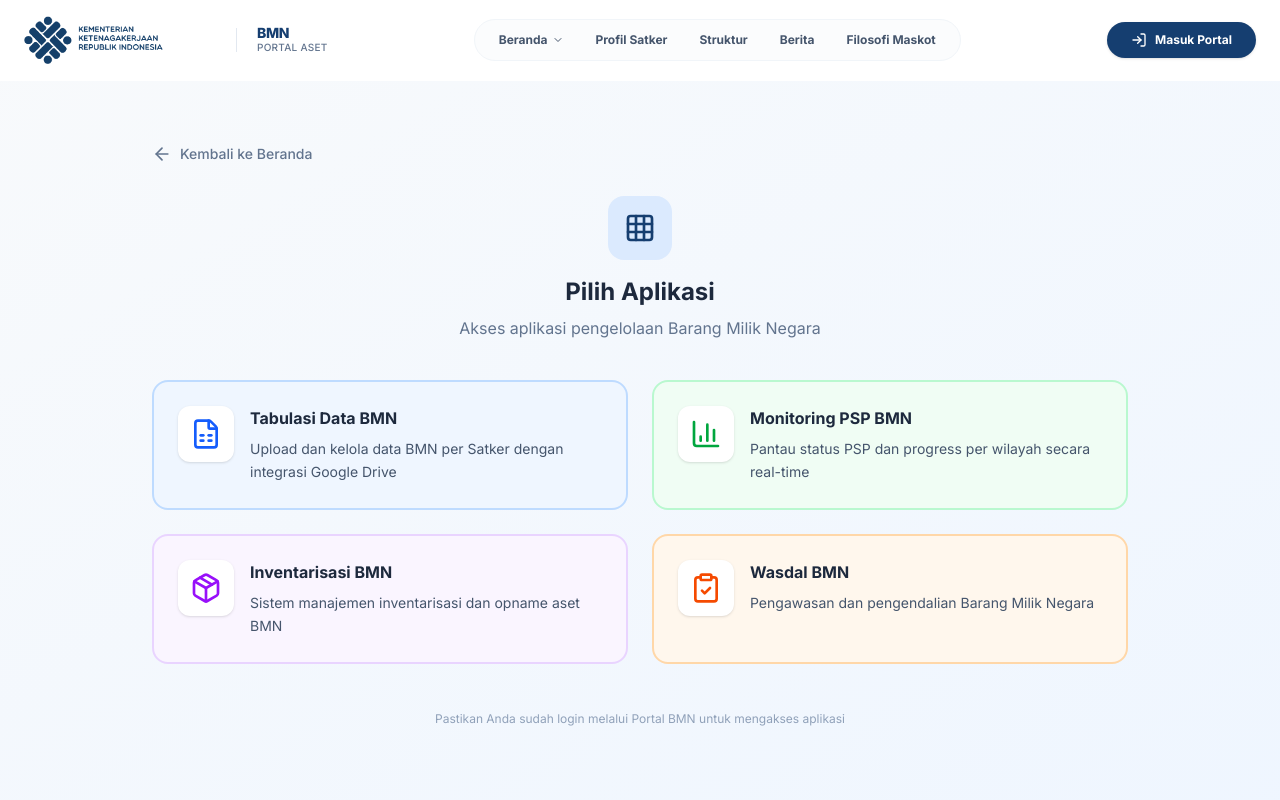
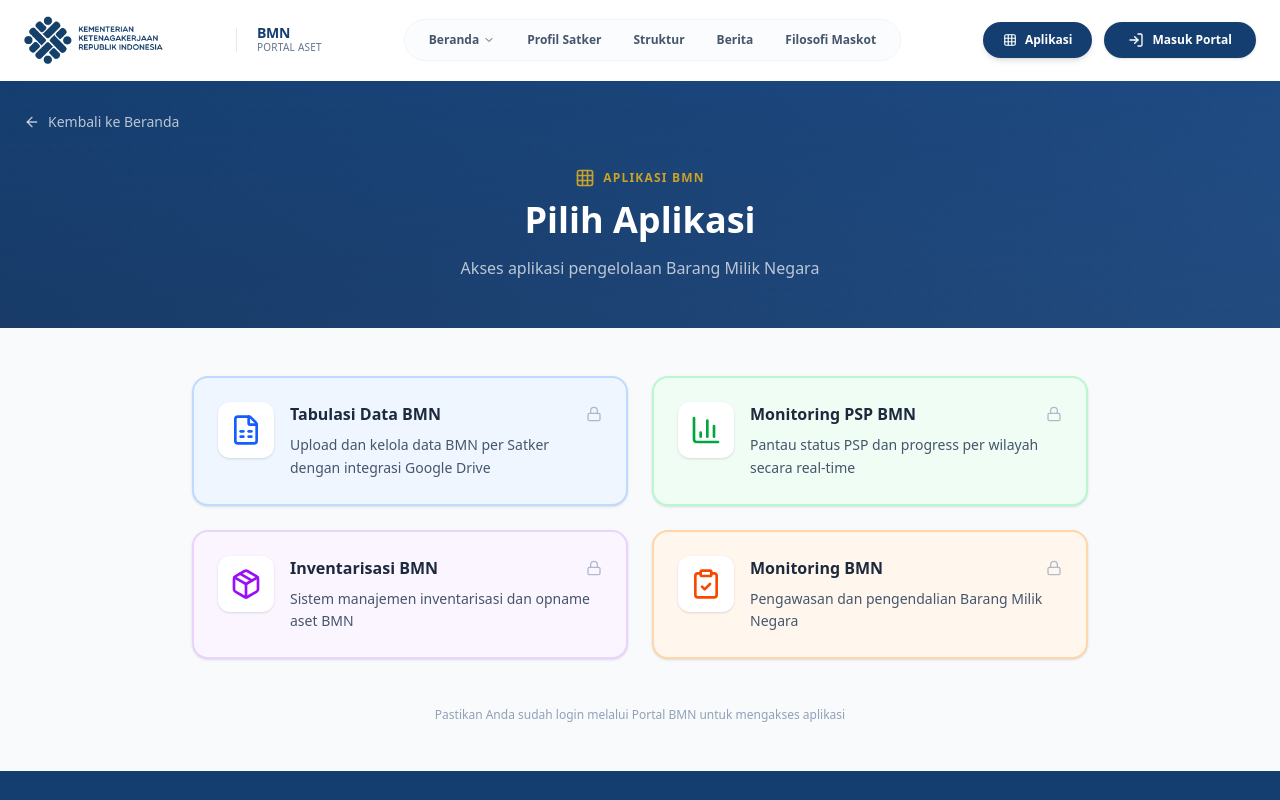
Before and after one commit to mohrgg/landing-page-bmn, a Next.js app: page /aplikasi in a window 1280 px wide. Shown: the top 800 px of the page. Built offline with nearby package versions, Linux system fonts and the light colour scheme.

Commit message:
fix: update UI components and login flow
- Update various page components styling
- Improve login modal and header components
- Add pattern SVG asset
- Add custom hooks for better state management

```diff
--- a/src/app/aplikasi/page.tsx
+++ b/src/app/aplikasi/page.tsx
@@ -1,16 +1,21 @@
 'use client';
 
+import { useState } from 'react';
 import {
     BarChart3,
     FileSpreadsheet,
     Package,
     ClipboardCheck,
-    ArrowLeft,
     ExternalLink,
-    Grid
+    Grid,
+    Lock
 } from 'lucide-react';
-import Link from 'next/link';
-import Image from 'next/image';
+import LoginModal from '@/components/LoginModal';
+import { useAuth } from '@/hooks/useAuth';
+import Header from '@/components/Header';
+import Footer from '@/components/Footer';
+import BackButton from '@/components/ui/BackButton';
+import { motion } from 'framer-motion';
 
 interface AppItem {
     id: string;
@@ -52,7 +57,7 @@ const applications: AppItem[] = [
     },
     {
         id: 'wasdal',
-        name: 'Wasdal BMN',
+        name: 'Monitoring BMN',
         description: 'Pengawasan dan pengendalian Barang Milik Negara',
         url: 'http://wasdal.bmn.local:3004',
         icon: <ClipboardCheck className="w-8 h-8" />,
@@ -62,35 +67,63 @@ const applications: AppItem[] = [
 ];
 
 export default function AplikasiPage() {
+    const [isLoginModalOpen, setIsLoginModalOpen] = useState(false);
+    const { user, refreshAuth } = useAuth();
+    const isLoggedIn = !!user;
+
+    const handleAppClick = (e: React.MouseEvent, url: string) => {
+        e.preventDefault();
+
+        if (!isLoggedIn) {
+            setIsLoginModalOpen(true);
+        } else {
+            window.open(url, '_blank');
+        }
+    };
+
     return (
-        <div className="min-h-screen bg-gradient-to-br from-slate-50 to-blue-50 animate-[fadeIn_500ms_ease-out] pt-24">
-            {/* Main Content */}
-            <main className="max-w-5xl mx-auto px-6 py-12">
-                <div className="flex items-center gap-2 mb-8 text-slate-500 hover:text-[#153e70] transition-colors w-fit">
-                    <Link href="/" className="flex items-center gap-2">
-                        <ArrowLeft className="w-5 h-5" />
-                        <span className="text-sm font-medium">Kembali ke Beranda</span>
-                    </Link>
+        <div className="min-h-screen bg-slate-50 font-sans text-slate-900">
+            <Header />
+
+            <main className="pt-20">
+                {/* Hero Section */}
+                <section className="bg-gradient-to-br from-[#153e70] via-[#1e4a82] to-[#2a5d9e] relative overflow-hidden">
+                    <div className="absolute inset-0 opacity-10 bg-[url('/images/pattern.svg')]"></div>
+                    <div className="absolute inset-0 bg-gradient-to-t from-black/20 to-transparent"></div>
+
+                    <div className="container-custom relative z-10">
+                        <BackButton />
+
+                        <div className="pb-12 pt-4 text-center">
+                            <motion.div
+                                initial={{ opacity: 0, y: 20 }}
+                                animate={{ opacity: 1, y: 0 }}
+                            >
+                                <div className="flex items-center justify-center gap-2 mb-3">
+                                    <Grid className="w-5 h-5 text-[#c9a227]" />
+                                    <span className="text-xs font-bold text-[#c9a227] uppercase tracking-widest">Aplikasi BMN</span>
                                 </div>
+                                <h1 className="text-3xl md:text-4xl font-bold text-white mb-4">Pilih Aplikasi</h1>
+                                <p className="text-white/70 max-w-xl mx-auto">
+                                    Akses aplikasi pengelolaan Barang Milik Negara
+                                </p>
+                            </motion.div>
+                        </div>
+                    </div>
+                </section>
 
-                <div className="text-center mb-10 animate-[scaleIn_500ms_ease-out]">
-                    <div className="w-16 h-16 bg-blue-100 rounded-2xl mx-auto mb-4 flex items-center justify-center text-[#153e70]">
-                        <Grid className="w-8 h-8" />
-                    </div>
-                    <h2 className="text-2xl font-bold text-slate-800 mb-2">Pilih Aplikasi</h2>
-                    <p className="text-slate-500">Akses aplikasi pengelolaan Barang Milik Negara</p>
-                </div>
-
-                {/* App Grid */}
-                <div className="grid grid-cols-1 md:grid-cols-2 gap-6">
+                {/* Applications Grid */}
+                <section className="py-12">
+                    <div className="container-custom">
+                        <div className="grid grid-cols-1 md:grid-cols-2 gap-6 max-w-4xl mx-auto">
                             {applications.map((app, index) => (
-                        <a
+                                <motion.div
                                     key={app.id}
-                            href={app.url}
-                            target="_blank"
-                            rel="noopener noreferrer"
-                            className={`group p-6 rounded-2xl border-2 transition-all duration-300 ${app.bgColor} animate-[scaleIn_500ms_ease-out_both]`}
-                            style={{ animationDelay: `${index * 100}ms` }}
+                                    initial={{ opacity: 0, y: 20 }}
+                                    animate={{ opacity: 1, y: 0 }}
+                                    transition={{ delay: index * 0.1 }}
+                                    onClick={(e) => handleAppClick(e, app.url)}
+                                    className={`group p-6 rounded-2xl border-2 transition-all duration-300 ${app.bgColor} cursor-pointer shadow-sm hover:shadow-lg`}
                                 >
                                     <div className="flex items-start gap-4">
                                         <div className={`p-3 rounded-xl bg-white shadow-sm ${app.color}`}>
@@ -101,14 +134,18 @@ export default function AplikasiPage() {
                                                 <h3 className="font-bold text-slate-800 group-hover:text-slate-900">
                                                     {app.name}
                                                 </h3>
+                                                {isLoggedIn ? (
                                                     <ExternalLink className="w-4 h-4 text-slate-400 opacity-0 group-hover:opacity-100 transition-opacity" />
+                                                ) : (
+                                                    <Lock className="w-4 h-4 text-slate-400 opacity-70" />
+                                                )}
                                             </div>
                                             <p className="text-sm text-slate-600 leading-relaxed">
                                                 {app.description}
                                             </p>
                                         </div>
                                     </div>
-                        </a>
+                                </motion.div>
                             ))}
                         </div>
 
@@ -118,7 +155,21 @@ export default function AplikasiPage() {
                                 Pastikan Anda sudah login melalui Portal BMN untuk mengakses aplikasi
                             </p>
                         </div>
+                    </div>
+                </section>
             </main>
+
+            <Footer />
+
+            {/* Login Modal Integration */}
+            <LoginModal
+                isOpen={isLoginModalOpen}
+                onClose={() => setIsLoginModalOpen(false)}
+                onLoginSuccess={() => {
+                    refreshAuth();
+                    setIsLoginModalOpen(false);
+                }}
+            />
         </div>
     );
 }
--- a/src/app/berita/page.tsx
+++ b/src/app/berita/page.tsx
@@ -62,7 +62,7 @@ export default function BeritaPage() {
             <main className="pt-20">
                 {/* Hero Section */}
                 <section className="bg-gradient-to-br from-[#153e70] via-[#1e4a82] to-[#2a5d9e] relative overflow-hidden">
-                    <div className="absolute inset-0 opacity-10 bg-[url('/images/pattern.png')]"></div>
+                    <div className="absolute inset-0 opacity-10 bg-[url('/images/pattern.svg')]"></div>
                     <div className="absolute inset-0 bg-gradient-to-t from-black/20 to-transparent"></div>
 
                     <div className="container-custom relative z-10">
--- a/src/app/struktur/page.tsx
+++ b/src/app/struktur/page.tsx
@@ -19,7 +19,7 @@ export default function StrukturPage() {
             <main className="pt-20">
                 {/* Hero Section */}
                 <section className="bg-gradient-to-br from-[#153e70] via-[#1e4a82] to-[#2a5d9e] relative overflow-hidden">
-                    <div className="absolute inset-0 opacity-10 bg-[url('/images/pattern.png')]"></div>
+                    <div className="absolute inset-0 opacity-10 bg-[url('/images/pattern.svg')]"></div>
                     <div className="absolute inset-0 bg-gradient-to-t from-black/20 to-transparent"></div>
 
                     <div className="container-custom relative z-10">
--- a/src/components/EfficiencySection.tsx
+++ b/src/components/EfficiencySection.tsx
@@ -78,7 +78,7 @@ export default function EfficiencySection() {
                                     3 Indikator (Belanja Modal, Penambahan Aset, dan Pengurangan Aset)
                                 </p>
                                 <div className="h-[300px]">
-                                    <ResponsiveContainer width="100%" height="100%">
+                                    <ResponsiveContainer width="100%" height="100%" minHeight={300}>
                                         <BarChart data={modalData} barGap={0} barCategoryGap="20%">
                                             <CartesianGrid strokeDasharray="3 3" vertical={false} />
                                             <XAxis dataKey="kategori" tick={{ fontSize: 12 }} />
@@ -150,7 +150,7 @@ export default function EfficiencySection() {
                                         Total PNBP Selama Tahun 2021, 2022, 2023
                                     </p>
                                     <div className="h-[200px]">
-                                        <ResponsiveContainer width="100%" height="100%">
+                                        <ResponsiveContainer width="100%" height="100%" minHeight={200}>
                                             <BarChart data={pnbpYearData} margin={{ top: 10, right: 30, left: 0, bottom: 0 }}>
                                                 <CartesianGrid strokeDasharray="3 3" vertical={false} />
                                                 <XAxis dataKey="tahun" />
--- a/src/components/Header.tsx
+++ b/src/components/Header.tsx
@@ -2,29 +2,22 @@
 
 import Image from 'next/image';
 import Link from 'next/link';
-import { useRouter } from 'next/navigation';
-import { Menu, ChevronDown, Grid, LogOut, LogIn } from 'lucide-react';
-import { useEffect, useState } from 'react';
-
+import { useState, useEffect } from 'react';
+import { Menu, LogIn, ChevronDown, LogOut, Grid } from 'lucide-react';
+import { usePathname, useRouter } from 'next/navigation';
 import LoginModal from './LoginModal';
-
-interface UserData {
-  username: string;
-  role: string;
-  name: string;
-}
+import { useAuth } from '@/hooks/useAuth';
 
 export default function Header() {
-  const router = useRouter();
   const [scrolled, setScrolled] = useState(false);
   const [isLoginOpen, setIsLoginOpen] = useState(false);
   const [isMobileMenuOpen, setIsMobileMenuOpen] = useState(false);
-  const [user, setUser] = useState<UserData | null>(null);
   const [showLogoutConfirm, setShowLogoutConfirm] = useState(false);
+  const router = useRouter();
+  const { user, refreshAuth, logout } = useAuth();
 
   const handleLogout = () => {
-    setUser(null);
-    document.cookie = 'sso_token=; path=/; domain=.bmn.local; expires=Thu, 01 Jan 1970 00:00:00 GMT';
+    logout();
     setShowLogoutConfirm(false);
     router.push('/');
     router.refresh();
@@ -35,50 +28,29 @@ export default function Header() {
       setScrolled(window.scrollY > 20);
     };
     window.addEventListener('scroll', handleScroll);
-
-    // Check for existing SSO session
-    const checkSession = () => {
-      const cookies = document.cookie.split(';');
-      const ssoCookie = cookies.find(c => c.trim().startsWith('sso_token='));
-
-      if (ssoCookie) {
-        try {
-          const token = ssoCookie.split('=')[1];
-          // Decode JWT payload (part 2)
-          const payload = JSON.parse(atob(token.split('.')[1]));
-
-          if (payload && payload.username) {
-            setUser({
-              username: payload.username,
-              role: payload.role,
-              name: payload.name
-            });
-          }
-        } catch (e) {
-          console.error("Failed to restore session:", e);
-        }
-      }
-    };
-
-    checkSession();
-
     return () => window.removeEventListener('scroll', handleScroll);
   }, []);
 
-  const scrollToSection = (id: string, e: React.MouseEvent) => {
-    e.preventDefault();
-    const element = document.getElementById(id);
-    if (element) {
-      const headerOffset = 80;
-      const elementPosition = element.getBoundingClientRect().top;
-      const offsetPosition = elementPosition + window.scrollY - headerOffset;
+  const navLinks = [
+    { name: 'Beranda', href: '/' },
+    { name: 'Profil Satker', href: '/profil-satker' },
+    { name: 'Struktur', href: '/struktur' },
+    { name: 'Berita', href: '/berita' },
+    { name: 'Filosofi Maskot', href: '/filosofi-maskot' },
+  ];
 
-      window.scrollTo({
-        top: offsetPosition,
-        behavior: 'smooth'
-      });
-    }
-  };
+  const homePageSections = [
+    { label: 'Beranda', href: '/' },
+    { label: 'Pencapaian', href: '/#achievements' },
+    { label: 'Sebaran Aset', href: '/#sebaran' },
+    { label: 'Kinerja', href: '/#performance' },
+    { label: 'Analisis', href: '/#analisis' },
+    { label: 'Berita', href: '/#berita' },
+    { label: 'Galeri', href: '/#galeri' },
+  ];
+
+  const pathname = usePathname();
+  const isHomePage = pathname === '/';
 
   return (
     <>
@@ -121,15 +93,7 @@ export default function Header() {
                 <ChevronDown className="w-3 h-3" />
               </button>
               <div className="absolute top-full left-0 mt-3 w-48 bg-white border border-slate-100 rounded-xl shadow-xl p-2 opacity-0 invisible group-hover:opacity-100 group-hover:visible transition-all duration-200 z-50 transform origin-top-left">
-                {[
-                  { label: 'Beranda', href: '/' },
-                  { label: 'Pencapaian', href: '/#achievements' },
-                  { label: 'Sebaran Aset', href: '/#sebaran' },
-                  { label: 'Kinerja', href: '/#performance' },
-                  { label: 'Analisis', href: '/#analisis' },
-                  { label: 'Berita', href: '/#berita' },
-                  { label: 'Galeri', href: '/#galeri' },
-                ].map((item) => (
+                {homePageSections.map((item) => (
                   <Link
                     key={item.href}
                     href={item.href}
@@ -142,37 +106,20 @@ export default function Header() {
             </div>
 
             {/* Direct Page Links */}
+            {navLinks.slice(1).map((link) => (
               <Link
-              href="/profil-satker"
+                key={link.name}
+                href={link.href}
                 className="px-4 py-2 text-xs font-bold text-slate-600 hover:text-[#153e70] hover:bg-white hover:shadow-sm rounded-full transition-all"
               >
-              Profil Satker
+                {link.name}
               </Link>
-            <Link
-              href="/struktur"
-              className="px-4 py-2 text-xs font-bold text-slate-600 hover:text-[#153e70] hover:bg-white hover:shadow-sm rounded-full transition-all"
-            >
-              Struktur
-            </Link>
-            <Link
-              href="/berita"
-              className="px-4 py-2 text-xs font-bold text-slate-600 hover:text-[#153e70] hover:bg-white hover:shadow-sm rounded-full transition-all"
-            >
-              Berita
-            </Link>
-            <Link
-              href="/filosofi-maskot"
-              className="px-4 py-2 text-xs font-bold text-slate-600 hover:text-[#153e70] hover:bg-white hover:shadow-sm rounded-full transition-all"
-            >
-              Filosofi Maskot
-            </Link>
+            ))}
           </nav>
 
           {/* Action Buttons */}
           <div className="flex items-center gap-3">
-            {user ? (
-              <>
-                {/* Aplikasi Button - Now on the left */}
+            {/* Aplikasi Button - Always visible for discoverability */}
             <Link
               href="/aplikasi"
               className="hidden sm:flex items-center gap-2 bg-[#153e70] text-white px-5 py-2.5 rounded-full text-xs font-bold shadow-md hover:shadow-lg hover:bg-blue-800 transition-all transform hover:-translate-y-0.5"
@@ -180,6 +127,9 @@ export default function Header() {
               <Grid className="w-3.5 h-3.5" />
               <span>Aplikasi</span>
             </Link>
+
+            {user ? (
+              <>
                 {/* User Info - Cleaner Pill Style */}
                 <div className="hidden md:flex items-center gap-3 bg-slate-50 rounded-full pl-3 pr-1 py-1 border border-slate-200">
                   <div className="flex items-center gap-2">
@@ -226,15 +176,7 @@ export default function Header() {
           <div className="flex flex-col p-4 space-y-2">
             {/* Homepage Sections */}
             <div className="text-[10px] font-bold text-slate-400 uppercase tracking-widest px-4 pt-2">Beranda</div>
-            {[
-              { label: 'Beranda', href: '/' },
-              { label: 'Pencapaian', href: '/#achievements' },
-              { label: 'Sebaran Aset', href: '/#sebaran' },
-              { label: 'Kinerja', href: '/#performance' },
-              { label: 'Analisis', href: '/#analisis' },
-              { label: 'Berita', href: '/#berita' },
-              { label: 'Galeri', href: '/#galeri' },
-            ].map((item) => (
+            {homePageSections.map((item) => (
               <Link
                 key={item.href}
                 href={item.href}
@@ -354,7 +296,10 @@ export default function Header() {
       <LoginModal
         isOpen={isLoginOpen}
         onClose={() => setIsLoginOpen(false)}
-        onLoginSuccess={(userData) => setUser(userData)}
+        onLoginSuccess={(userData) => {
+          refreshAuth();
+          setIsLoginOpen(false);
+        }}
       />
     </>
   );
--- a/src/components/LoginModal.tsx
+++ b/src/components/LoginModal.tsx
@@ -36,15 +36,18 @@ export default function LoginModal({ isOpen, onClose, onLoginSuccess }: LoginMod
 
             if (data.success) {
                 setSuccess(true);
+                // Call success callback immediately
                 if (onLoginSuccess) {
                     onLoginSuccess(data.user);
                 }
+
+                // Close modal after short delay for visual feedback
                 setTimeout(() => {
                     setSuccess(false);
                     setUsername('');
                     setPassword('');
                     onClose();
-                }, 1000);
+                }, 500);
             } else {
                 setError(data.message || 'Login gagal');
             }
--- a/src/components/PerformanceSection.tsx
+++ b/src/components/PerformanceSection.tsx
@@ -118,7 +118,7 @@ export default function PerformanceSection() {
                             </h3>
                             <div className="flex-1 flex flex-col sm:flex-row items-center gap-8 justify-center">
                                 <div className="h-40 w-40 relative flex-shrink-0">
-                                    <ResponsiveContainer width="100%" height="100%">
+                                    <ResponsiveContainer width="100%" height="100%" minHeight={160}>
                                         <PieChart>
                                             <Pie
                                                 data={homeData}
@@ -158,7 +158,7 @@ export default function PerformanceSection() {
                             </h3>
                             <div className="flex-1 flex flex-col sm:flex-row items-center gap-8 justify-center">
                                 <div className="h-40 w-40 relative flex-shrink-0">
-                                    <ResponsiveContainer width="100%" height="100%">
+                                    <ResponsiveContainer width="100%" height="100%" minHeight={160}>
                                         <PieChart>
                                             <Pie
                                                 data={vehicleData}
--- /dev/null
+++ b/src/hooks/useAuth.ts
@@ -0,0 +1,81 @@
+'use client';
+
+import { useState, useEffect } from 'react';
+
+export interface UserData {
+    username: string;
+    role: string;
+    name: string;
+}
+
+export function useAuth() {
+    const [user, setUser] = useState<UserData | null>(null);
+    const [isLoading, setIsLoading] = useState(true);
+
+    const checkSession = () => {
+        try {
+            const cookies = document.cookie.split(';');
+            const ssoCookie = cookies.find(c => c.trim().startsWith('sso_token='));
+
+            if (ssoCookie) {
+                const token = ssoCookie.split('=')[1];
+                // Simple base64 decode for client-side display
+                // Security verification still happens on server/middleware side
+                const payloadPart = token.split('.')[1];
+                if (payloadPart) {
+                    const payload = JSON.parse(atob(payloadPart));
+                    if (payload && payload.username) {
+                        setUser({
+                            username: payload.username,
+                            role: payload.role,
+                            name: payload.name
+                        });
+                    }
+                }
+            } else {
+                setUser(null);
+            }
+        } catch (e) {
+            console.error("Failed to restore session:", e);
+            setUser(null);
+        } finally {
+            setIsLoading(false);
+        }
+    };
+
+    useEffect(() => {
+        checkSession();
+
+        // Optional: Listen for storage events or custom events if we want multi-tab sync
+        // But for single tab navigation, mount check is usually enough.
+        // We can create a custom event listener for 'login-success' or 'logout'
+
+        const handleAuthUpdate = () => {
+            checkSession();
+        };
+
+        window.addEventListener('auth-update', handleAuthUpdate);
+        return () => window.removeEventListener('auth-update', handleAuthUpdate);
+    }, []);
+
+    const refreshAuth = () => {
+        // Small delay to ensure cookie is set
+        setTimeout(() => {
+            checkSession();
+            // Trigger event for other components
+            window.dispatchEvent(new Event('auth-update'));
+        }, 100);
+    };
+
+    const logout = () => {
+        // Clear for .bmn.local
+        document.cookie = 'sso_token=; path=/; domain=.bmn.local; expires=Thu, 01 Jan 1970 00:00:00 GMT';
+        // Clear for current domain (localhost)
+        document.cookie = 'sso_token=; path=/; expires=Thu, 01 Jan 1970 00:00:00 GMT';
+
+        setUser(null);
+        refreshAuth();
+    };
+
+    return { user, isLoading, refreshAuth, logout };
+}
```
Also changed, not shown: src/app/api/auth/login/route.ts (+7 -2 lines), public/images/pattern.svg (added). Lines whose indentation alone changed are shown as unchanged.
